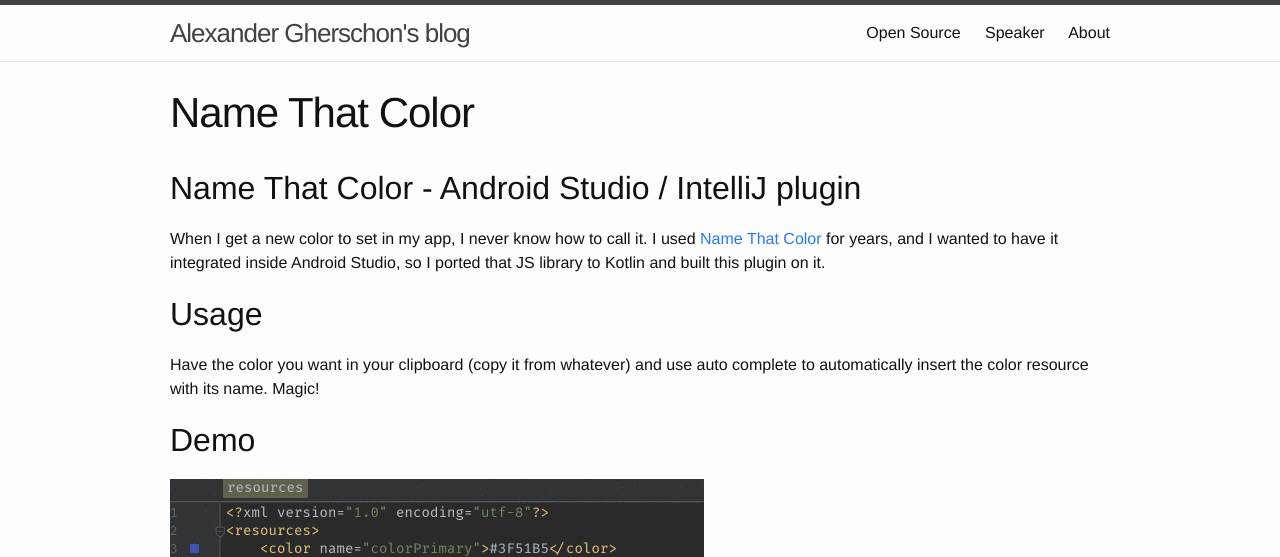
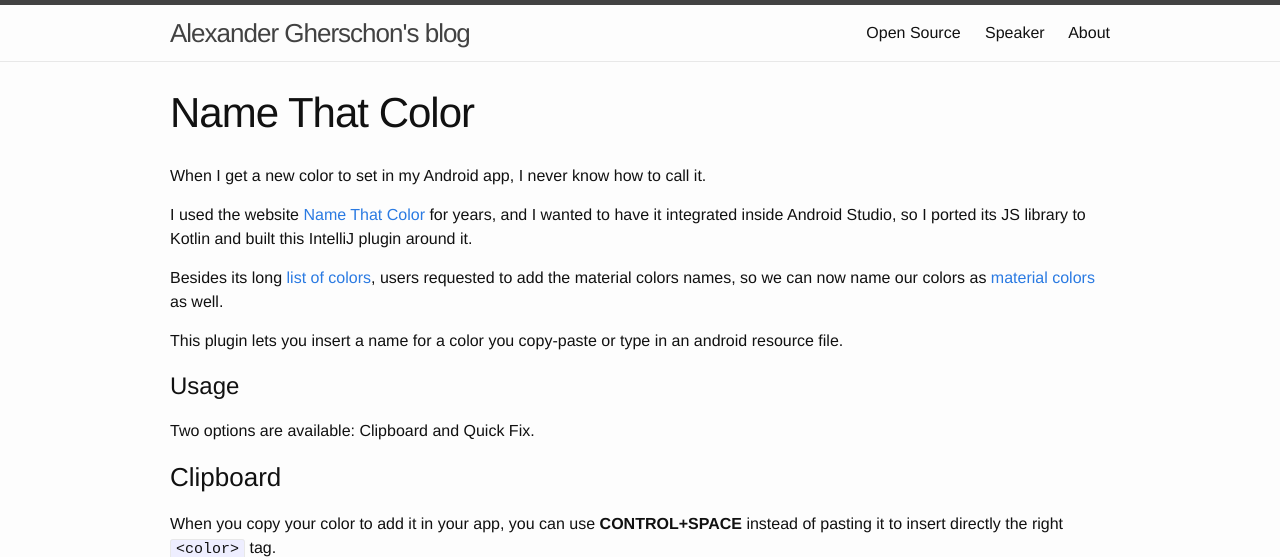
Before and after one commit to galex/galex.github.io, a Jekyll site: the page built from namethatcolor.md, in a window 1280 px wide and 1400 px high. Shown: the top 557 px of the window. Built offline with Jekyll 4.4.1, drawn with Linux system fonts in a browser that asks for light colours; some of the changed text lies outside the part shown; grey boxes are pictures that could not be loaded.

Commit message:
update namethatcolor readme file

```diff
--- a/namethatcolor.md
+++ b/namethatcolor.md
@@ -4,17 +4,76 @@
 permalink: /namethatcolor/
 ---
 
-## Name That Color - Android Studio / IntelliJ plugin
+When I get a new color to set in my Android app, I never know how to call it.
 
-When I get a new color to set in my app, I never know how to call it. I used [Name That Color](http://chir.ag/projects/ntc/) for years, and I wanted to have it integrated inside Android Studio, so I ported that JS library to Kotlin and built this plugin on it.
+I used the website [Name That Color](http://chir.ag/projects/ntc/) for years, and I wanted to have it integrated inside Android Studio, so I ported its JS library to Kotlin and built this IntelliJ plugin around it.
 
-## Usage
+Besides its long [list of colors](https://github.com/galex/name-that-color-intellij-plugin/blob/master/namethatcolor/src/main/kotlin/il/co/galex/namethatcolor/core/util/Colors.kt), users requested to add the material colors names, so we can now name our colors as [material colors](https://github.com/galex/name-that-color-intellij-plugin/blob/master/namethatcolor/src/main/kotlin/il/co/galex/namethatcolor/core/util/MaterialColors.kt) as well.
 
-Have the color you want in your clipboard (copy it from whatever) and use auto complete to automatically insert the color resource with its name. Magic!
+This plugin lets you insert a name for a color you copy-paste or type in an android resource file.
 
-## Demo
+# Usage
 
-![Plugin demo]({{ site.url }}/assets/namethatcolor/demo.gif)
+Two options are available: Clipboard and Quick Fix.
+
+### Clipboard
+
+When you copy your color to add it in your app, you can use **CONTROL+SPACE** instead of pasting it to insert directly the right `<color>` tag.
+
+![after entering CONTROL+SPACE](/screenshots/clipboard.png)
+
+### Quick Fix
+
+You can insert "aaa" and an error warning in the form of a Quick Fix will show up so you can replace "aaa" with its own `<color name="silver_chalice">#aaa</color> ` tag by using **ALT+ENTER**.
+
+![after entering ALT+ENTER](/screenshots/quick-fix.png)
+
+# Color Input
+
+The Plugin accepts all formats of colors allowed in Android (lowercase or uppercase), and you don't need to prefix your color with "#":
+* Color
+  * **abc** -> **#abc**
+  * **#abc** -> **#abc**
+  * **aBc** -> **#aBc**
+  * **ab12dc** -> **#ab12dc**
+  * **#ab12dc** -> **#ab12dc**
+* Alpha + Color
+  * **6abc** -> **#6abc**
+  * **#6abc** -> **#6abc**
+  * **60ab12dc** -> **#60ab12dc**
+  * **#60ab12dc** -> **#60ab12dc**
+
+# Names
+
+### Name that color
+
+If you chose to use "Name that color", this [list of colors](https://github.com/galex/name-that-color-intellij-plugin/blob/master/namethatcolor/src/main/kotlin/il/co/galex/namethatcolor/core/util/Colors.kt) is used. If the exact color is not found, the algorithm will find the closest match, if possible.
+
+##### Examples
+
+* Color
+  * **abc** -> `<color name="casper">#abc</color>`
+  * **ab12dc** -> `<color name="electric_violet">#ab12dc</color>`
+* Alpha + Color
+  * **6abc** -> `<color name="casper_alpha_40">#6abc</color>`
+  * **60ab12dc** -> `<color name="electric_violet_alpha_38">#60ab12dc</color>`
+
+### Name that material color
+
+If you chose to use "Name that material color", this [list of material colors](https://github.com/galex/name-that-color-intellij-plugin/blob/master/namethatcolor/src/main/kotlin/il/co/galex/namethatcolor/core/util/MaterialColors.kt) is used. If the exact color is not found, the algorithm will find the closest match, if possible.
+
+##### Examples
+
+* Color
+  * **abc** -> `<color name="blue_grey_200">#abc</color>`
+  * **ab12dc** -> `<color name="purple_a700">#ab12dc</color>`
+* Alpha + Color
+  * **6abc** -> `<color name="blue_grey_200_alpha_40">#6abc</color>`
+  * **60ab12dc** -> `<color name="purple_a700_alpha_38">#60ab12dc</color>`
+
+## Install
+
+In Android Studio, open **Settings** > **Plugins** > **Browse Plugins** and type "**name that color**".
 
 ## code
 
```
